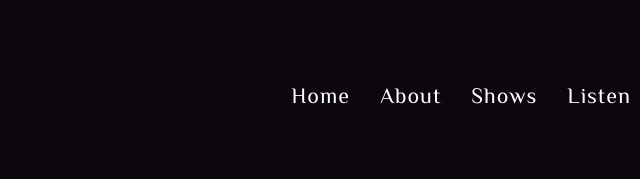
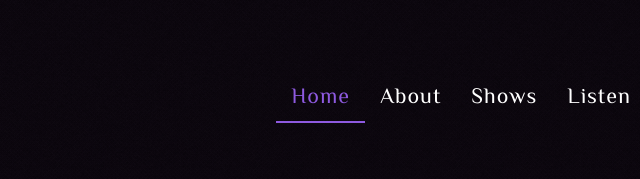
Before and after one commit to perthcabaretcollective/perthcabaretcollective.github.io, a plain HTML site: page index.html in a window 1280 px wide. Shown: the top 179 px of the page, 549-1189 px from the left. Drawn offline with nearby package versions, Linux system fonts and the light colour scheme.

Commit message:
underline active

```diff
--- a/css/style.css
+++ b/css/style.css
@@ -8,6 +8,12 @@ li a {
 nav .navbar-nav li.nav-item a.nav-item.nav-link {
     color: white;
 }
+
+    nav .navbar-nav li.nav-item a.nav-item.nav-link.nav-style.active {
+        color: #8E5AE0;
+        border-bottom: 2px solid #8E5AE0;
+    }
+
 #header{
     padding-top:70px;
     padding-bottom:20px;
```
